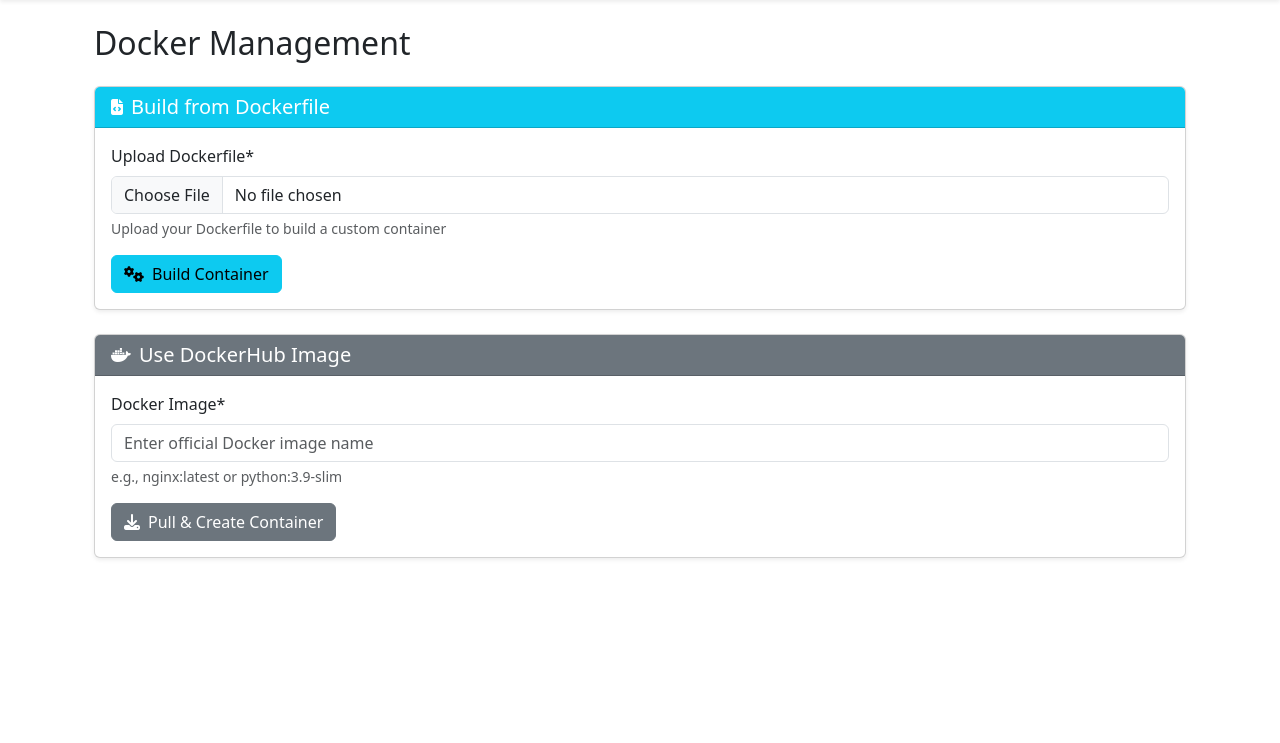
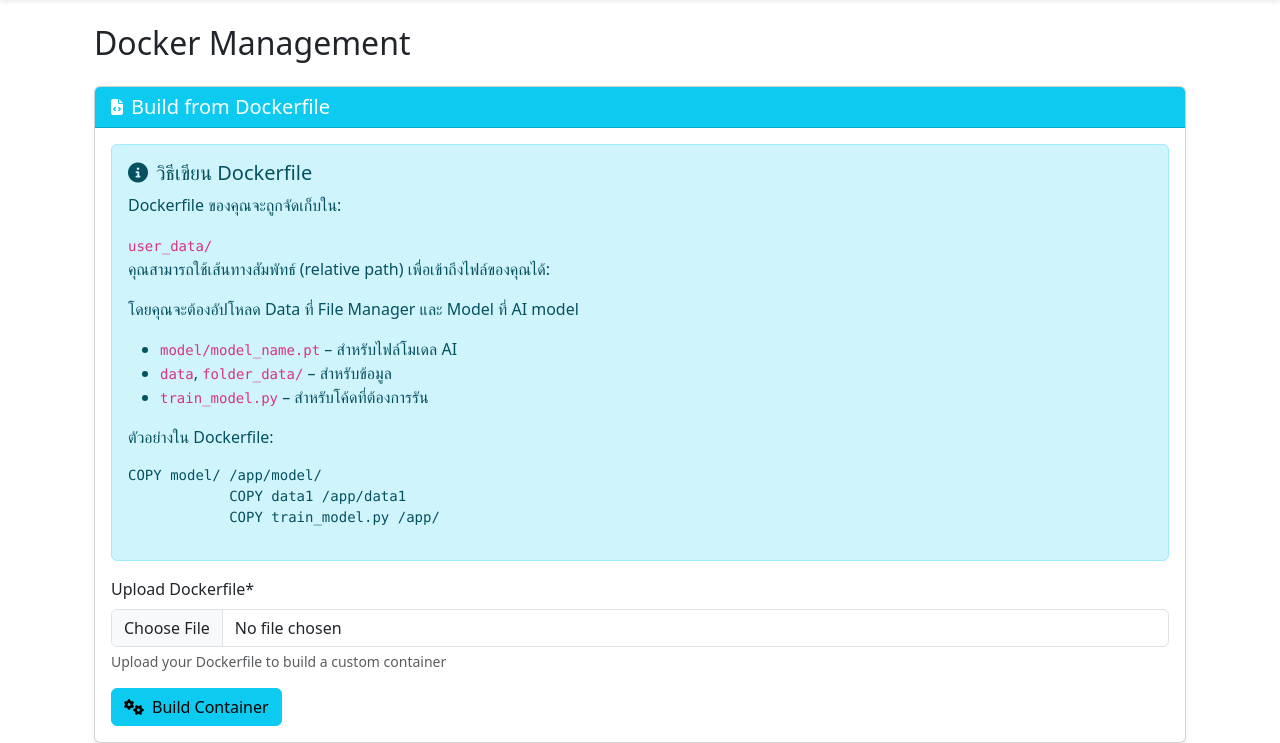
Before and after one commit to TanaboonJew/WebUI_new, a Django app: page /docker/ in a window 1280 px wide. Shown: the part 57-800 px from the top of the page. Run offline with Django 5.2, Linux system fonts and the light colour scheme; the visitor is signed in with stand-in values (Sample User, id 1); data that the repository does not hold is empty; parts of the project's set-up code (start-up, migrations or seed data) failed here and were passed over; some libraries are stand-ins or nearby versions.

Commit message:
rm dockerhup and explain dockerfile

```diff
--- a/core/templates/core/docker_management.html
+++ b/core/templates/core/docker_management.html
@@ -42,6 +42,9 @@
             {% if container.status == 'running' and container.port_bindings.80_tcp %}
                 <p><strong>Access URL:</strong> http://localhost:{{ container.port_bindings.80_tcp }}</p>
             {% endif %}
+            {% if container.image_name %}
+                <p><strong>Image ID:</strong> {{ container.container_id }}</p>
+            {% endif %}
         </div>
     </div>
     {% endif %}
@@ -53,6 +56,25 @@
             <h5 class="mb-0">Build from Dockerfile</h5>
         </div>
         <div class="card-body">
+            <div class="alert alert-info">
+                <h5><i class="fas fa-info-circle me-2"></i>วิธีเขียน Dockerfile</h5>
+                <p>Dockerfile ของคุณจะถูกจัดเก็บใน:</p>
+                <code>user_data/</code>
+
+                <p>คุณสามารถใช้เส้นทางสัมพัทธ์ (relative path) เพื่อเข้าถึงไฟล์ของคุณได้:</p>
+                <p>โดยคุณจะต้องอัปโหลด Data ที่ File Manager และ Model ที่ AI model</p>
+                <ul>
+                    <li><code>model/model_name.pt</code> – สำหรับไฟล์โมเดล AI</li>
+                    <li><code>data</code>, <code>folder_data/</code> – สำหรับข้อมูล</li>
+                    <li><code>train_model.py</code> – สำหรับโค้ดที่ต้องการรัน</li>
+                </ul>
+
+                <p>ตัวอย่างใน Dockerfile:</p>
+                <pre><code>COPY model/ /app/model/
+            COPY data1 /app/data1
+            COPY train_model.py /app/</code></pre>
+            </div>
+
             <form method="post" enctype="multipart/form-data" class="needs-validation" novalidate>
                 {% csrf_token %}
                 <input type="hidden" name="form_type" value="dockerfile">
@@ -65,7 +87,7 @@
         </div>
     </div>
 
-    <!-- Pull Image from DockerHub -->
+    <!-- Pull Image from DockerHub
     <div class="card mt-4 shadow-sm">
         <div class="card-header bg-secondary text-white d-flex align-items-center">
             <i class="fab fa-docker me-2"></i>
@@ -83,5 +105,6 @@
             </form>
         </div>
     </div>
+    -->
 </div>
 {% endblock %}
```
